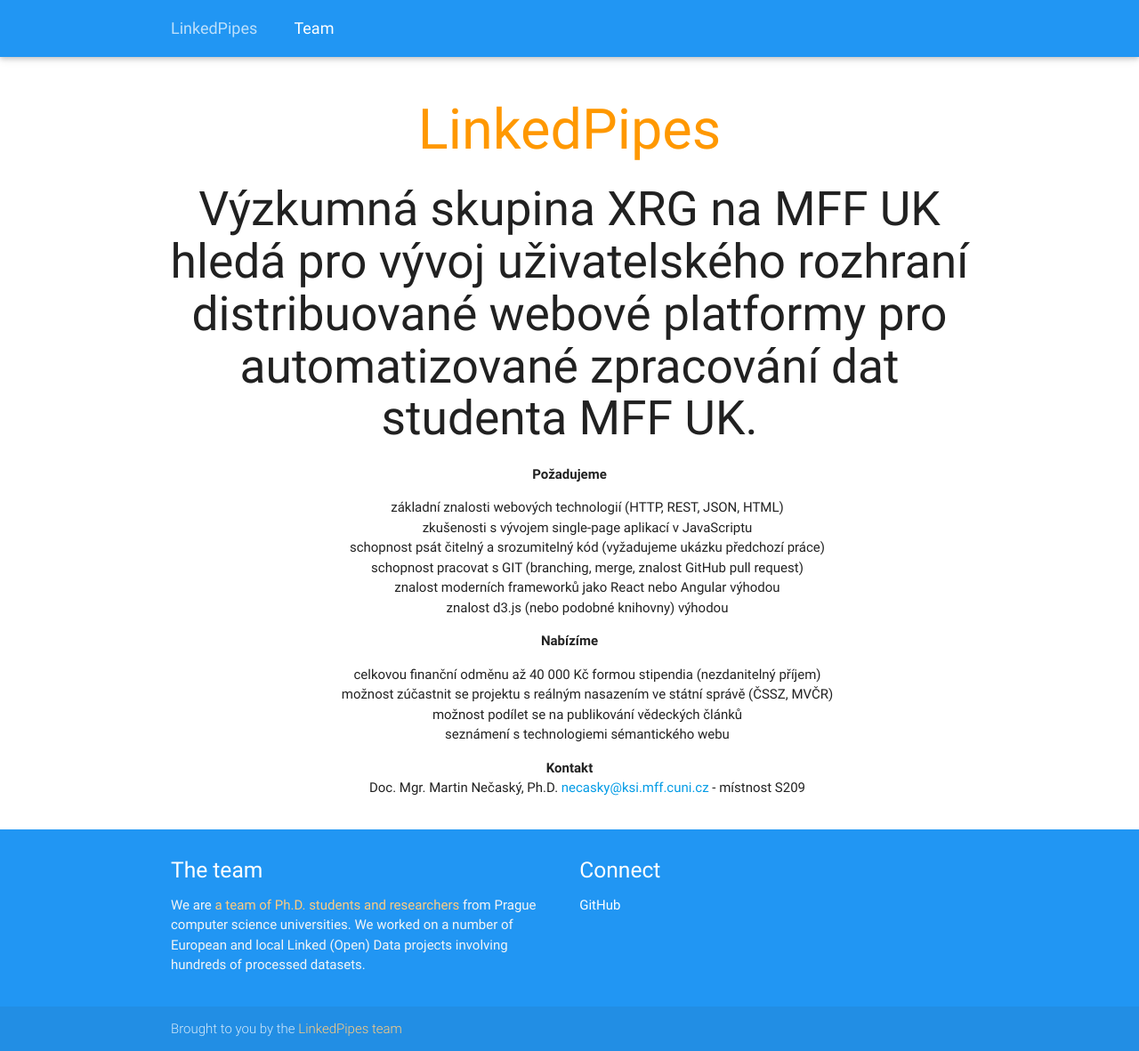
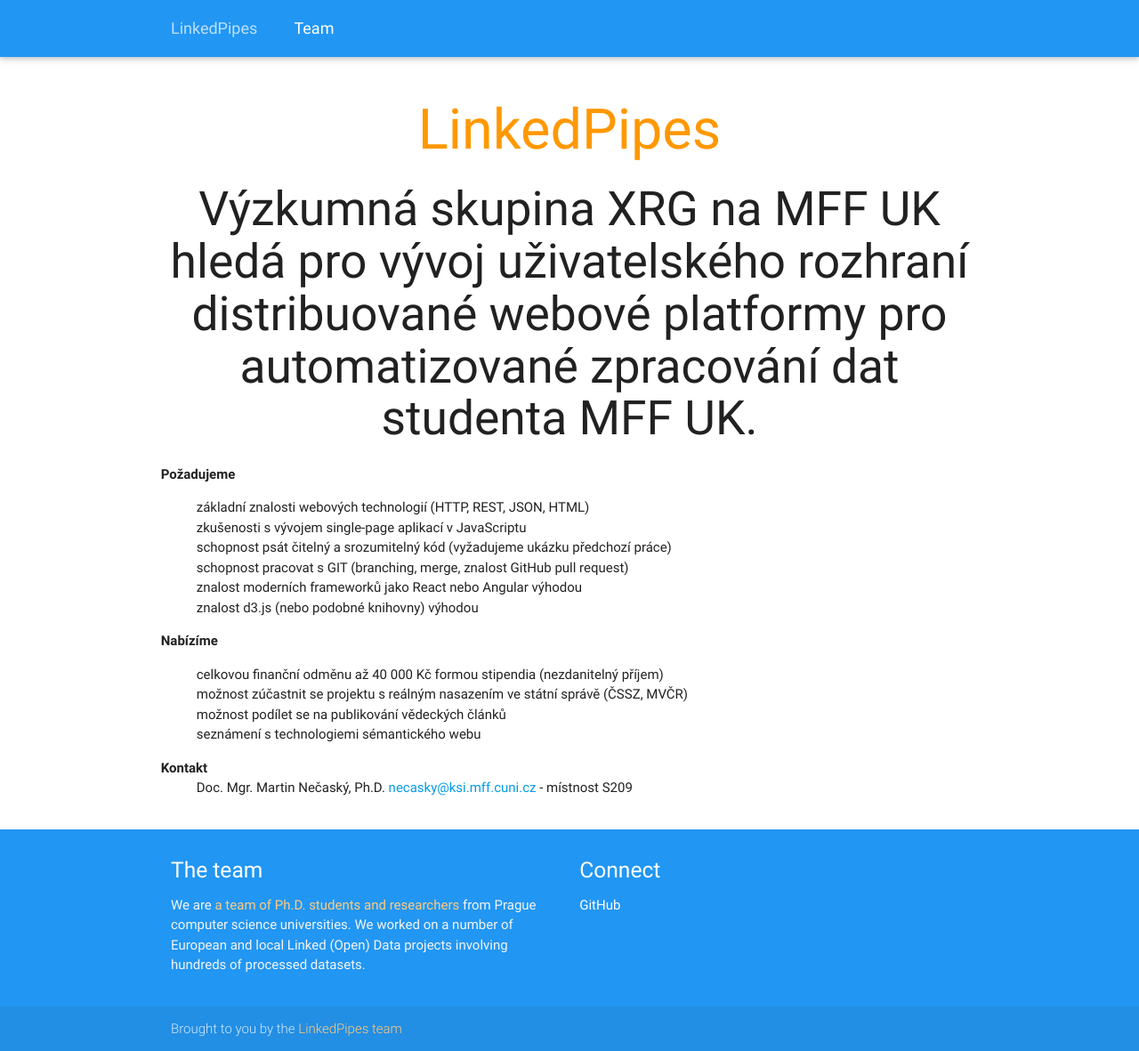
Before and after one commit to linkedpipes/linkedpipes.github.io, a Jekyll site: the page built from team/job.html, in a window 1280 px wide. Shown: the whole page at 89% size. Built offline with Jekyll 4.4.1, drawn with Linux system fonts in a browser that asks for light colours; nearby versions of some CDN libraries.

Commit message:
Update job.html

```diff
--- a/team/job.html
+++ b/team/job.html
@@ -8,8 +8,8 @@
   <div class="section no-pad-bot" id="index-banner">
     <div class="container">
       <h1 class="header center orange-text">LinkedPipes</h1>
-      <div class="row center">
-<h2>Výzkumná skupina XRG na MFF UK hledá pro vývoj uživatelského rozhraní distribuované webové platformy pro automatizované zpracování dat studenta MFF UK.</h2>
+      <div class="row">
+        <h2 class="center">Výzkumná skupina XRG na MFF UK hledá pro vývoj uživatelského rozhraní distribuované webové platformy pro automatizované zpracování dat studenta MFF UK.</h2>
 
         <dl>
           <dt>Požadujeme</dt>
@@ -30,6 +30,7 @@
               <li>možnost zúčastnit se projektu s reálným nasazením ve státní správě (ČSSZ, MVČR)</li>
               <li>možnost podílet se na publikování vědeckých článků</li>
               <li>seznámení s technologiemi sémantického webu</li>
+            </ul>
           </dd>
           <dt>Kontakt</dt>
           <dd>Doc. Mgr. Martin Nečaský, Ph.D. <a href="mailto:necasky@ksi.mff.cuni.cz">necasky@ksi.mff.cuni.cz</a> - místnost S209</dd>
```
Lines whose indentation alone changed are shown as unchanged.
